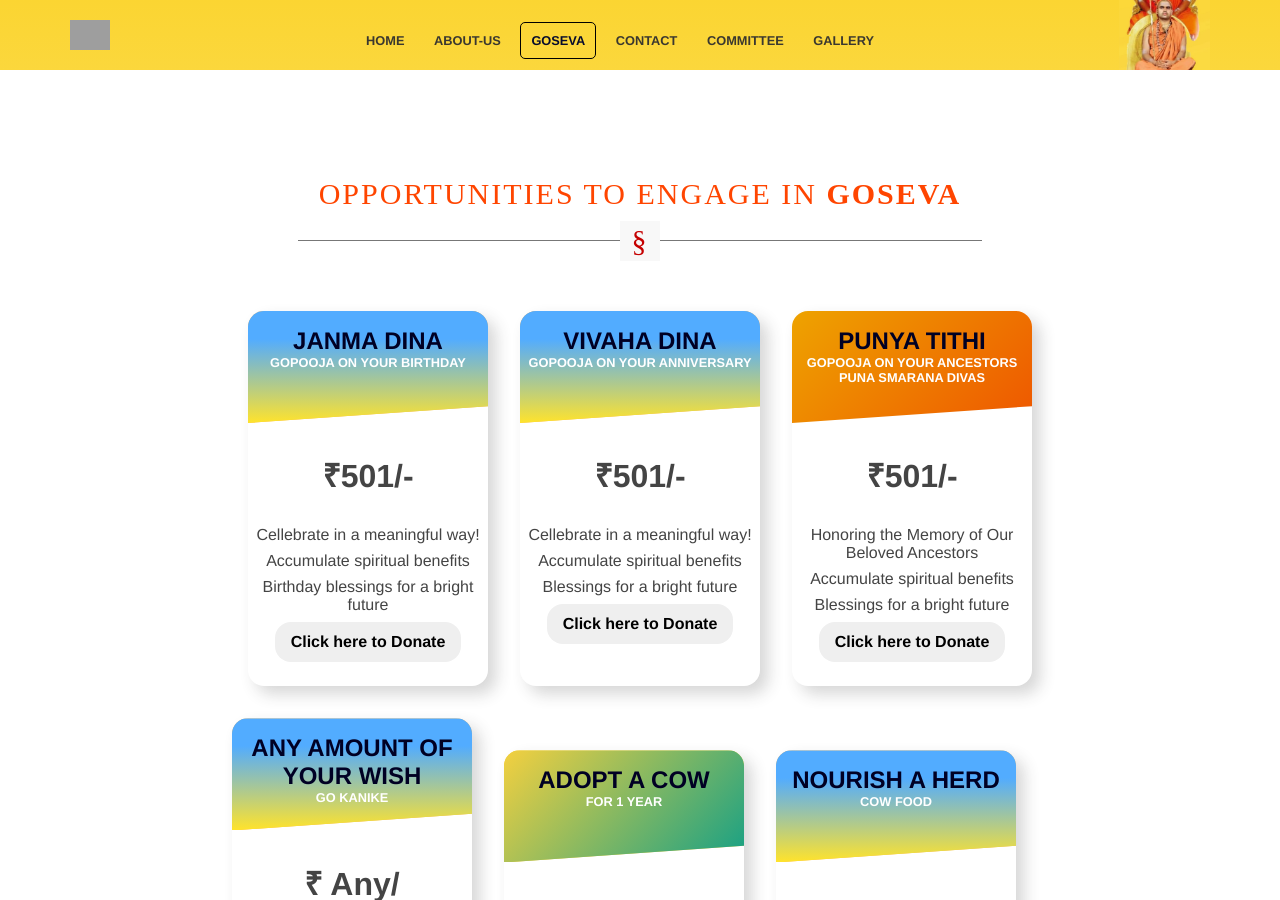
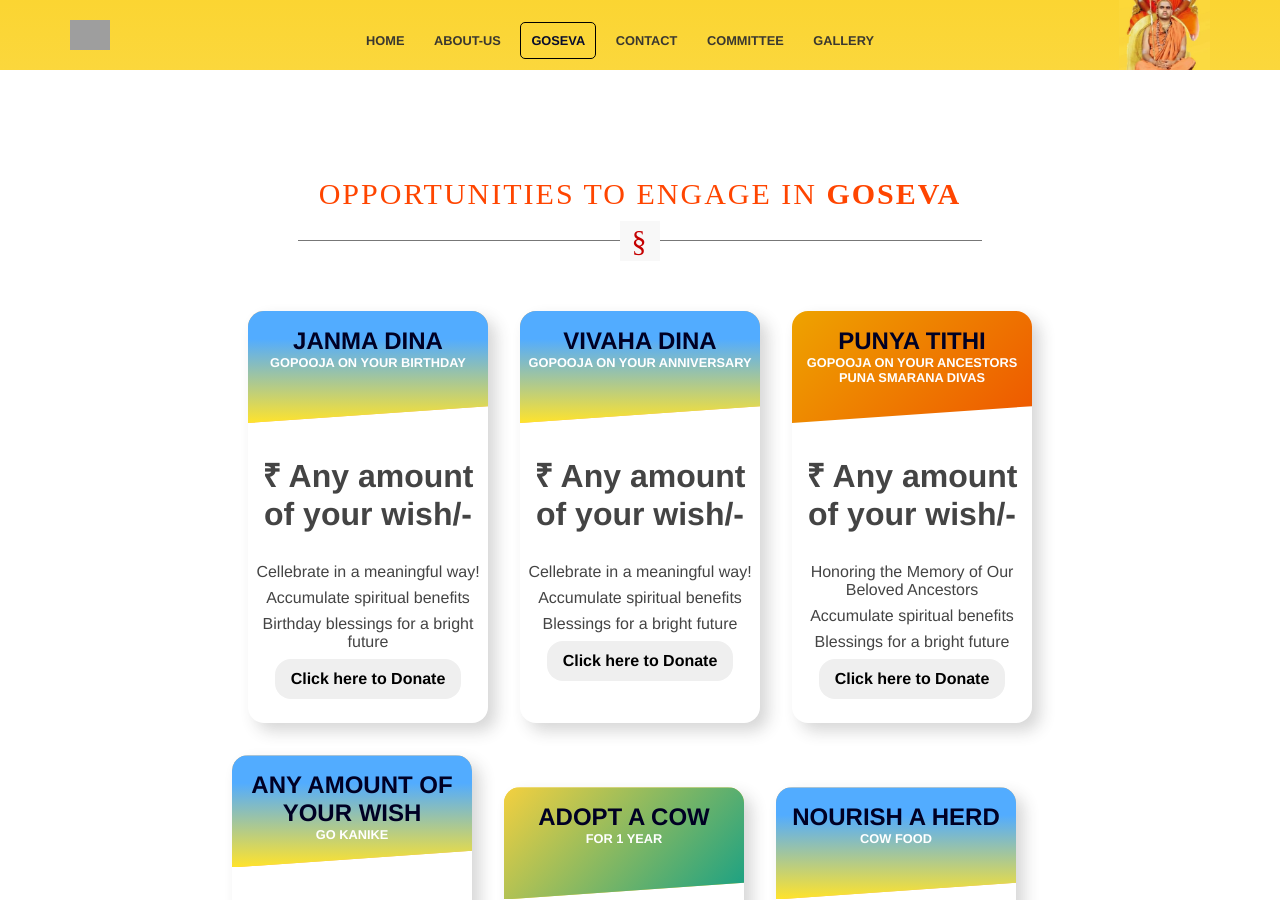
Before and after one commit to sujayadkesar/govardhana, a Jekyll site: the page built from goseva.html, in a window 1280 px wide and 900 px high. Built offline with Jekyll 4.4.1, drawn with Linux system fonts in a browser that asks for light colours; grey boxes are pictures that could not be loaded.

Commit message:
janmadina

```diff
--- a/goseva.html
+++ b/goseva.html
@@ -34,7 +34,7 @@ description:
     </div>
     <div class="card-body">
       <p>
-      <h2>₹501/-</h2>
+      <h2>₹ Any amount of your wish/-</h2>
       </p>
       <div class="card-element-hidden-standard">
         <ul class="card-element-container">
@@ -59,7 +59,7 @@ description:
     </div>
     <div class="card-body">
       <p>
-      <h2>₹501/-</h2>
+      <h2>₹ Any amount of your wish/-</h2>
       </p>
       <div class="card-element-hidden-standard">
         <ul class="card-element-container">
@@ -86,7 +86,7 @@ description:
     </div>
     <div class="card-body">
       <p>
-      <h2>₹501/-</h2>
+      <h2>₹ Any amount of your wish/-</h2>
       </p>
       <div class="card-element-hidden-standard">
         <ul class="card-element-container">
```
